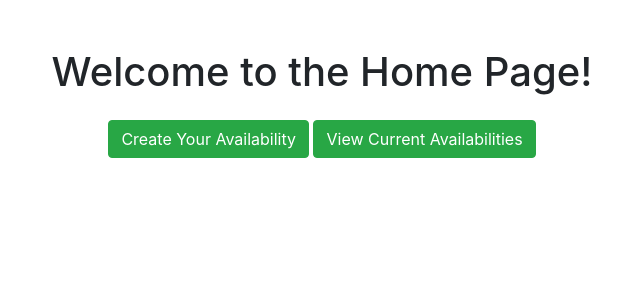
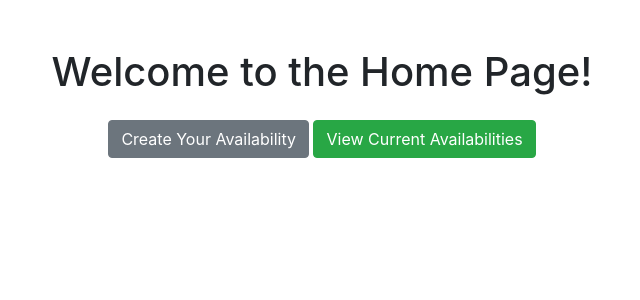
Before and after one commit to Azamat-Shogen/appointment-app-flask, a Flask app: page / in a window 1280 px wide. Shown: the top 300 px of the page, without its empty margins (318-958 px from the left). Run offline with Flask 3, Linux system fonts and the light colour scheme; some libraries are stand-ins or nearby versions.

Commit message:
changed the color of the first button

```diff
--- a/appointmentapp/templates/home.html
+++ b/appointmentapp/templates/home.html
@@ -11,7 +11,7 @@
   <div class="container text-center mt-5">
     <h1>Welcome to the Home Page!</h1>
     <!-- Create Your Availability Button -->
-    <button class="btn btn-success mt-3" onclick="window.location='{{ url_for('addAvailability') }}'">Create Your Availability</button>
+    <button class="btn btn-secondary mt-3" onclick="window.location='{{ url_for('addAvailability') }}'">Create Your Availability</button>
     <button class="btn btn-success mt-3" onclick="window.location='{{ url_for('viewAvailabilities') }}'">View Current Availabilities</button>
   </div>
 
```
Also changed, not shown: README.md.
